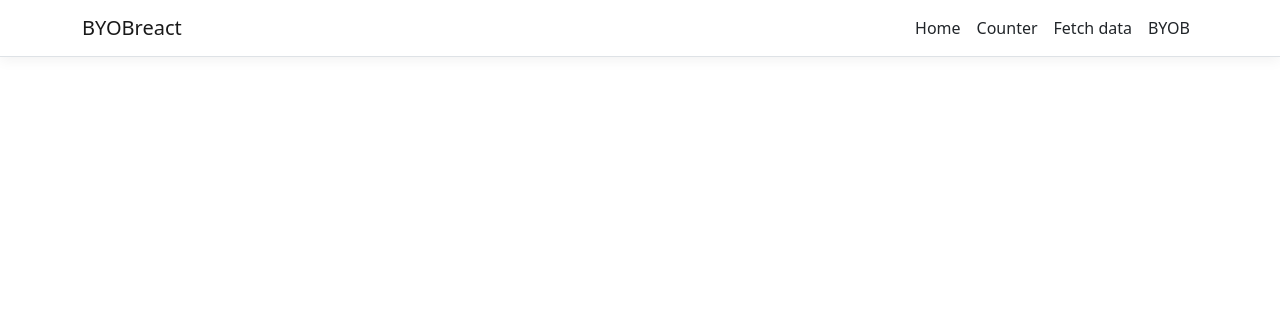
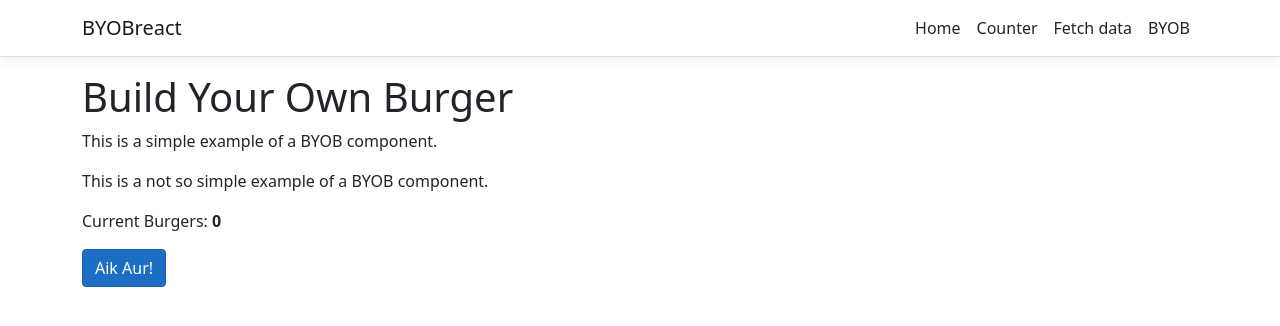
Before and after one commit to shehrozeee/BYOBreact, a React (Create React App) app in the folder BYOBreact/ClientApp/: page /byob in a window 1280 px wide. Shown: the top 326 px of the page. Built offline with nearby package versions, Linux system fonts and the light colour scheme.

Commit message:
more simple changes to make the byob componenet work

```diff
--- a/BYOBreact/ClientApp/src/App.js
+++ b/BYOBreact/ClientApp/src/App.js
@@ -17,7 +17,7 @@ export default class App extends Component {
         <Route exact path='/' component={Home} />
         <Route path='/counter' component={Counter} />
         <Route path='/fetch-data' component={FetchData} />
-        <Route path='/fetch-byob' component={BYOB} />
+        <Route path='/byob' component={BYOB} />
       </Layout>
     );
   }
--- a/BYOBreact/ClientApp/src/components/BYOB.js
+++ b/BYOBreact/ClientApp/src/components/BYOB.js
@@ -21,10 +21,11 @@ export class BYOB extends Component {
         <h1>Build Your Own Burger</h1>
 
         <p>This is a simple example of a BYOB component.</p>
+        <p>This is a not so simple example of a BYOB component.</p>
 
         <p aria-live="polite">Current Burgers: <strong>{this.state.currentCount}</strong></p>
 
-        <button className="btn btn-primary" onClick={this.incrementCounter}>Increment</button>
+        <button className="btn btn-primary" onClick={this.incrementCounter}>Aik Aur!</button>
       </div>
     );
   }
```
